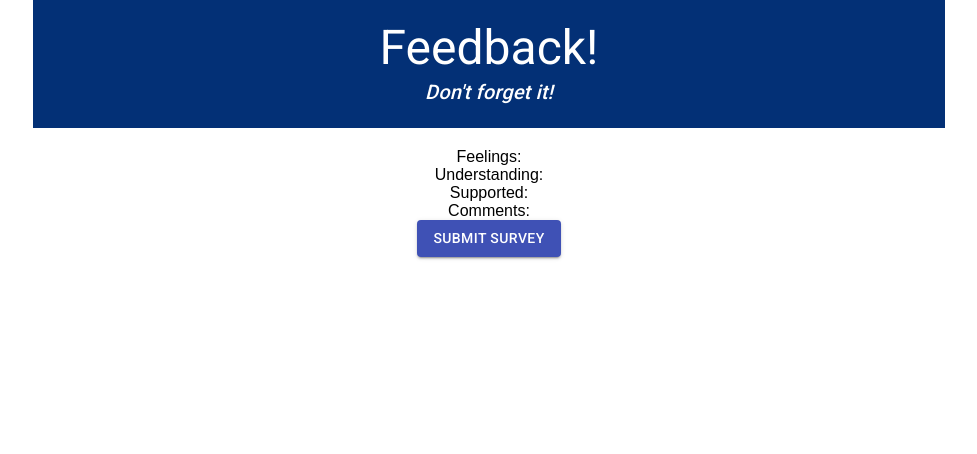
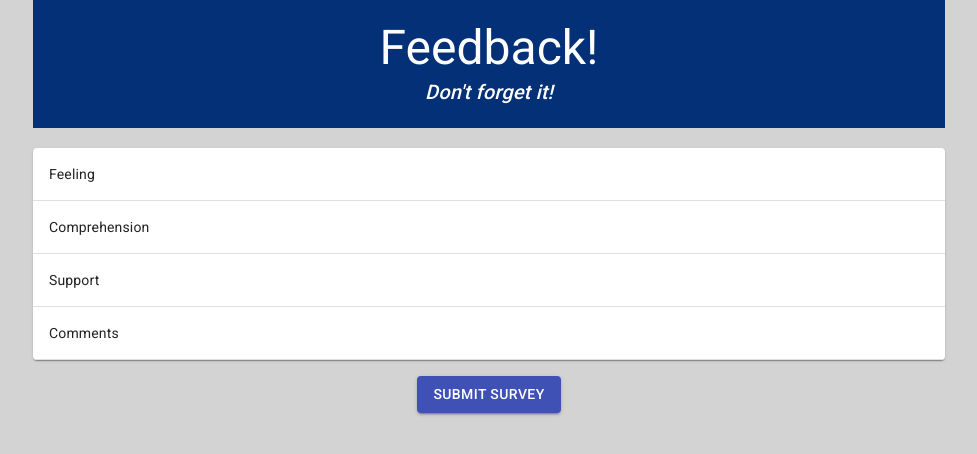
Before and after one commit to Renrek/weekend-redux-feedback-loop, a React (Create React App) app: page /#/review in a window 1280 px wide. Shown: the top 454 px of the page, without its empty margins (151-1128 px from the left). Built offline with nearby package versions, Linux system fonts and the light colour scheme.

Commit message:
feelings semi formated well

```diff
--- a/src/components/Admin/Admin.jsx
+++ b/src/components/Admin/Admin.jsx
@@ -61,7 +61,7 @@ const Admin = () => {
                             <TableCell align="left">Comprehension</TableCell>
                             <TableCell align="left">Support</TableCell>
                             <TableCell align="left">Comments</TableCell>
-                            <TableCell align="left">Delete</TableCell>
+                            <TableCell align="left"></TableCell>
                         </TableRow>
                     </TableHead>
                     <TableBody>
@@ -76,8 +76,9 @@ const Admin = () => {
                                         onClick={() => deleteSurvey(row.id)}
                                         variant={'contained'}
                                         color={'secondary'}
+                                        startIcon={<DeleteIcon />}
                                     >
-                                        <DeleteIcon />
+                                        Remove
                                     </Button>
                                 </TableCell>
                             </TableRow>
--- a/src/components/App/App.css
+++ b/src/components/App/App.css
@@ -1,3 +1,7 @@
 .App {
   text-align: center;
 }
+
+body {
+  background-color: lightgray;
+}
--- a/src/components/Comments/Comments.jsx
+++ b/src/components/Comments/Comments.jsx
@@ -30,6 +30,7 @@ const Comments = () => {
             <Typography
                 variant="h5"
                 align="center"
+                gutterBottom={true}
             >
                 Do you have any comments for today?
             </Typography>
@@ -42,6 +43,7 @@ const Comments = () => {
                     rows={5}
                     label="Enter Comments Here"
                 />
+                <Box mt={2}>
                     <Button
                         type="submit"
                         variant={'contained'}
@@ -49,6 +51,7 @@ const Comments = () => {
                     >
                         Submit
                     </Button>
+                </Box>
             </form>
         </Box>
     ) // End return of component
--- a/src/components/Feeling/Feeling.jsx
+++ b/src/components/Feeling/Feeling.jsx
@@ -11,8 +11,12 @@ import {
     Radio,
     RadioGroup,
     FormControl,
-    FormControlLabel
+    FormControlLabel,
+    Paper
 }  from '@material-ui/core';
+import { Autorenew, CenterFocusStrong } from '@material-ui/icons';
+
+
 
 const Feeling = () => {
 
@@ -33,6 +37,14 @@ const Feeling = () => {
 
     return (
         <Box>
+            <Paper
+                style={{
+                    padding:20,
+                    width: 500,
+                    margin: "auto"
+
+                }}
+            >
                 <Typography
                     variant="h5"
                     align="center"
@@ -73,6 +85,8 @@ const Feeling = () => {
                         />
                     </RadioGroup>
                 </FormControl>
+            </Paper>
+            <Box mt={2}>
                 <Button
                     onClick={()=> submitFeeling()}
                     variant={'contained'}
@@ -81,6 +95,7 @@ const Feeling = () => {
                     Submit
                 </Button>
             </Box>
+        </Box>
     ) // End Componant Return
 } // End Feeling()
 
--- a/src/components/Review/Review.jsx
+++ b/src/components/Review/Review.jsx
@@ -5,7 +5,16 @@ import { useSelector } from 'react-redux';
 import { useHistory } from 'react-router-dom';
 
 // Styling and Structure
-import { Button, Box } from '@material-ui/core';
+import {
+    Button,
+    Box,
+    TableContainer,
+    Table,
+    TableBody,
+    TableRow,
+    TableCell,
+    Paper
+} from '@material-ui/core';
 
 const Review = () => {
 
@@ -27,10 +36,29 @@ const Review = () => {
 
     return (
         <Box>
-            Feelings: {survey.feeling}<br />
-            Understanding: {survey.understanding}<br />
-            Supported: {survey.support}<br />
-            Comments: {survey.comments}<br />
+            <TableContainer component={Paper}>
+                <Table aria-label="simple table">
+                    <TableBody>
+                        <TableRow>
+                            <TableCell>Feeling</TableCell>
+                            <TableCell>{survey.feeling}</TableCell>
+                        </TableRow>
+                        <TableRow>
+                            <TableCell>Comprehension</TableCell>
+                            <TableCell>{survey.understanding}</TableCell>
+                        </TableRow>
+                        <TableRow>
+                            <TableCell>Support</TableCell>
+                            <TableCell>{survey.support}</TableCell>
+                        </TableRow>
+                        <TableRow>
+                            <TableCell>Comments</TableCell>
+                            <TableCell>{survey.comments}</TableCell>
+                        </TableRow>
+                    </TableBody>
+                </Table>
+            </TableContainer>
+            <Box mt={2}>
                 <Button
                     onClick={() => submitSurvey()}
                     variant={'contained'}
@@ -39,6 +67,7 @@ const Review = () => {
                     Submit Survey
                 </Button>
             </Box>
+        </Box>
     ) // End component return
 } // End Review()
 
--- a/src/components/Success/Success.jsx
+++ b/src/components/Success/Success.jsx
@@ -22,11 +22,18 @@ const Success = () => {
     return (
         <Box>
             <Typography
+                variant="h2"
+                align="center"
+            >
+                Submitted!
+            </Typography>
+            <Typography
                 variant="h5"
                 align="center"
             >
                 Thank you for your valuable feedback!
             </Typography>
+            <Box mt={2}>
                 <Button
                     onClick={ () => reset() }
                     variant={'contained'}
@@ -35,6 +42,7 @@ const Success = () => {
                     Leave New Feedback
                 </Button>
             </Box>
+        </Box>
     ) // End Componant Return
 } // End Success()
 
--- a/src/components/Supported/Supported.jsx
+++ b/src/components/Supported/Supported.jsx
@@ -73,6 +73,7 @@ const Supported = () => {
                     />
                 </RadioGroup>
             </FormControl>
+            <Box mt={2}>
                 <Button
                     onClick={()=> submitSupported()}
                     variant={'contained'}
@@ -81,6 +82,7 @@ const Supported = () => {
                     Submit
                 </Button>
             </Box>
+        </Box>
     ) // End Componant Return
 } // End Supported
 
--- a/src/components/Understanding/Understanding.jsx
+++ b/src/components/Understanding/Understanding.jsx
@@ -73,6 +73,7 @@ const Understanding = () => {
                     />
                 </RadioGroup>
             </FormControl>
+            <Box mt={2}>
                 <Button
                     onClick={()=> submitUnderstanding()}
                     variant={'contained'}
@@ -81,6 +82,7 @@ const Understanding = () => {
                     Submit
                 </Button>
             </Box>
+        </Box>
     ) // End Componant Return
 } // End Understanding()
 
```
Also changed, not shown: 1 other file (tests, documents, lock files or other folders). Lines whose indentation alone changed are shown as unchanged.
